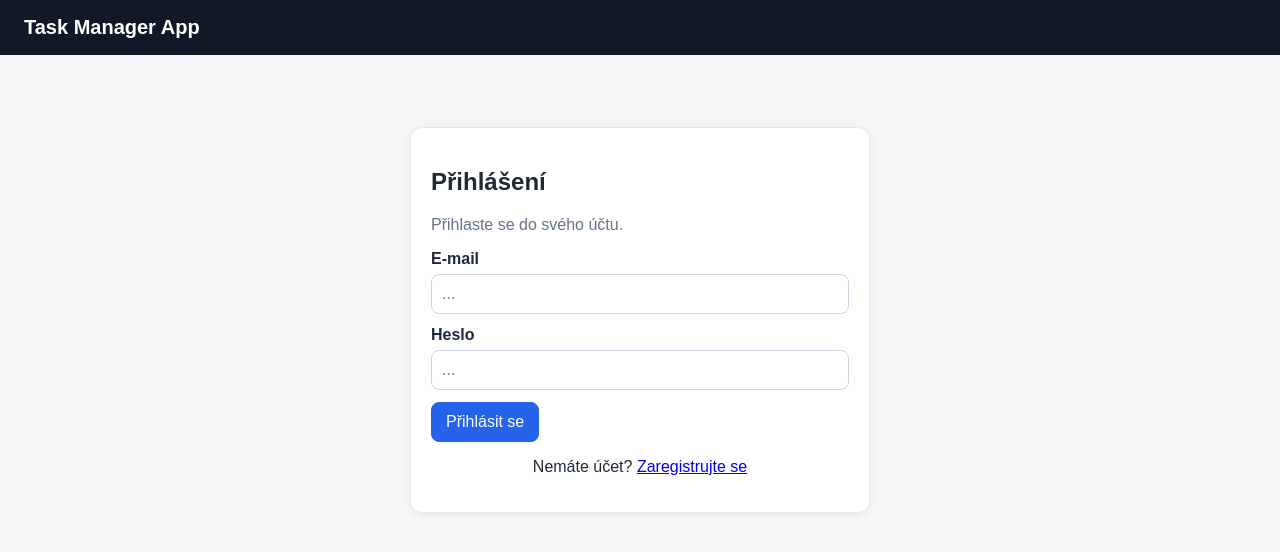
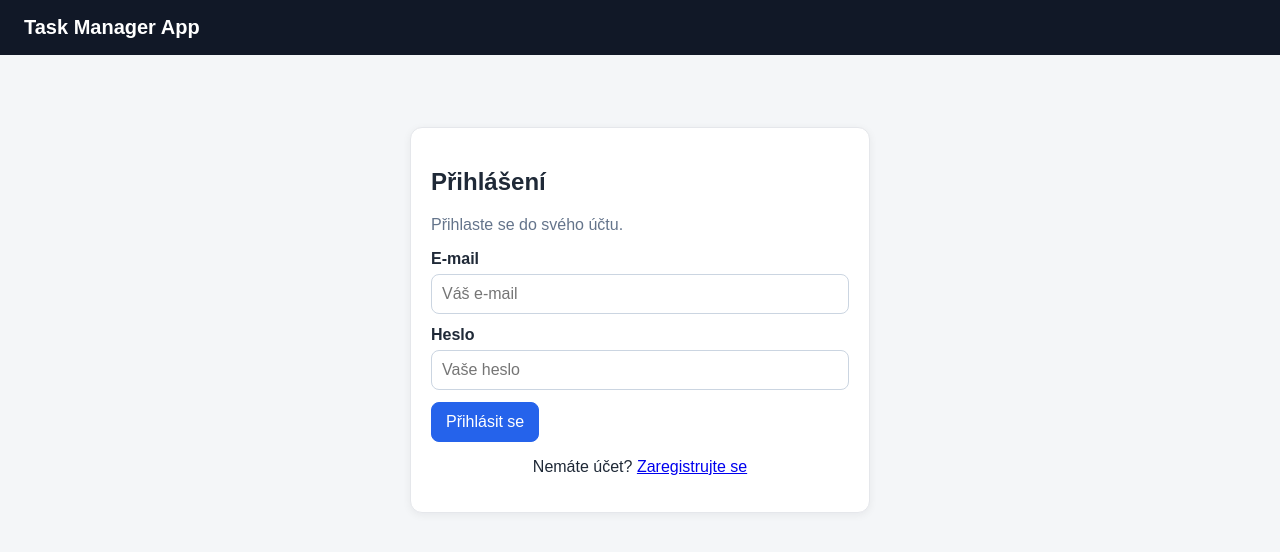
Before and after one commit to jeffpancakes/Task-Manager-Testing-App, a React (Vite) app in the folder frontend/: page /login in a window 1280 px wide. Shown: the top 552 px of the page. Built offline with nearby package versions, Linux system fonts and the light colour scheme.

Commit message:
úprava: placeholdery v loginu a registraci

```diff
--- a/frontend/src/pages/Login.jsx
+++ b/frontend/src/pages/Login.jsx
@@ -47,7 +47,7 @@ export default function Login({ onLogin }) {
         <input
           value={form.email}
           onChange={(event) => setForm({ ...form, email: event.target.value })}
-          placeholder="..."
+          placeholder="Váš e-mail"
         />
         {errors.email && <p className="field-error">{errors.email}</p>}
 
@@ -56,7 +56,7 @@ export default function Login({ onLogin }) {
           type="password"
           value={form.password}
           onChange={(event) => setForm({ ...form, password: event.target.value })}
-          placeholder="..."
+          placeholder="Vaše heslo"
         />
         {errors.password && <p className="field-error">{errors.password}</p>}
 
--- a/frontend/src/pages/Register.jsx
+++ b/frontend/src/pages/Register.jsx
@@ -54,11 +54,11 @@ export default function Register({ onRegister }) {
         {errors.email && <p className="field-error">{errors.email}</p>}
 
         <label>Heslo</label>
-        <input type="password" value={form.password} onChange={(event) => setForm({ ...form, password: event.target.value })} />
+        <input type="password" value={form.password} onChange={(event) => setForm({ ...form, password: event.target.value })} placeholder="Vaše heslo" />
         {errors.password && <p className="field-error">{errors.password}</p>}
 
         <label>Potvrzení hesla</label>
-        <input type="password" value={form.passwordConfirm} onChange={(event) => setForm({ ...form, passwordConfirm: event.target.value })} />
+        <input type="password" value={form.passwordConfirm} onChange={(event) => setForm({ ...form, passwordConfirm: event.target.value })} placeholder="Potvrzení hesla" />
         {errors.passwordConfirm && <p className="field-error">{errors.passwordConfirm}</p>}
 
         <button className="primary" disabled={loading} type="submit">
--- a/frontend/src/styles/tasks.css
+++ b/frontend/src/styles/tasks.css
@@ -5,8 +5,28 @@
   margin-bottom: 18px;
 }
 
-.stat-card {
+.stat-card-total {
   background: white;
+  border: 1px solid #e5e7eb;
+  border-radius: 12px;
+  padding: 18px;
+  display: flex;
+  flex-direction: column;
+  gap: 6px;
+}
+
+.stat-card-complete {
+  background: #90EE90;
+  border: 1px solid #e5e7eb;
+  border-radius: 12px;
+  padding: 18px;
+  display: flex;
+  flex-direction: column;
+  gap: 6px;
+}
+
+.stat-card-incomplete {
+  background: #FF7F7F;
   border: 1px solid #e5e7eb;
   border-radius: 12px;
   padding: 18px;
@@ -21,7 +41,7 @@
 
 .toolbar {
   display: grid;
-  grid-template-columns: 1fr 220px;
+  grid-template-columns: 1fr 220px 220px;
   gap: 12px;
   margin: 20px 0;
 }
```
